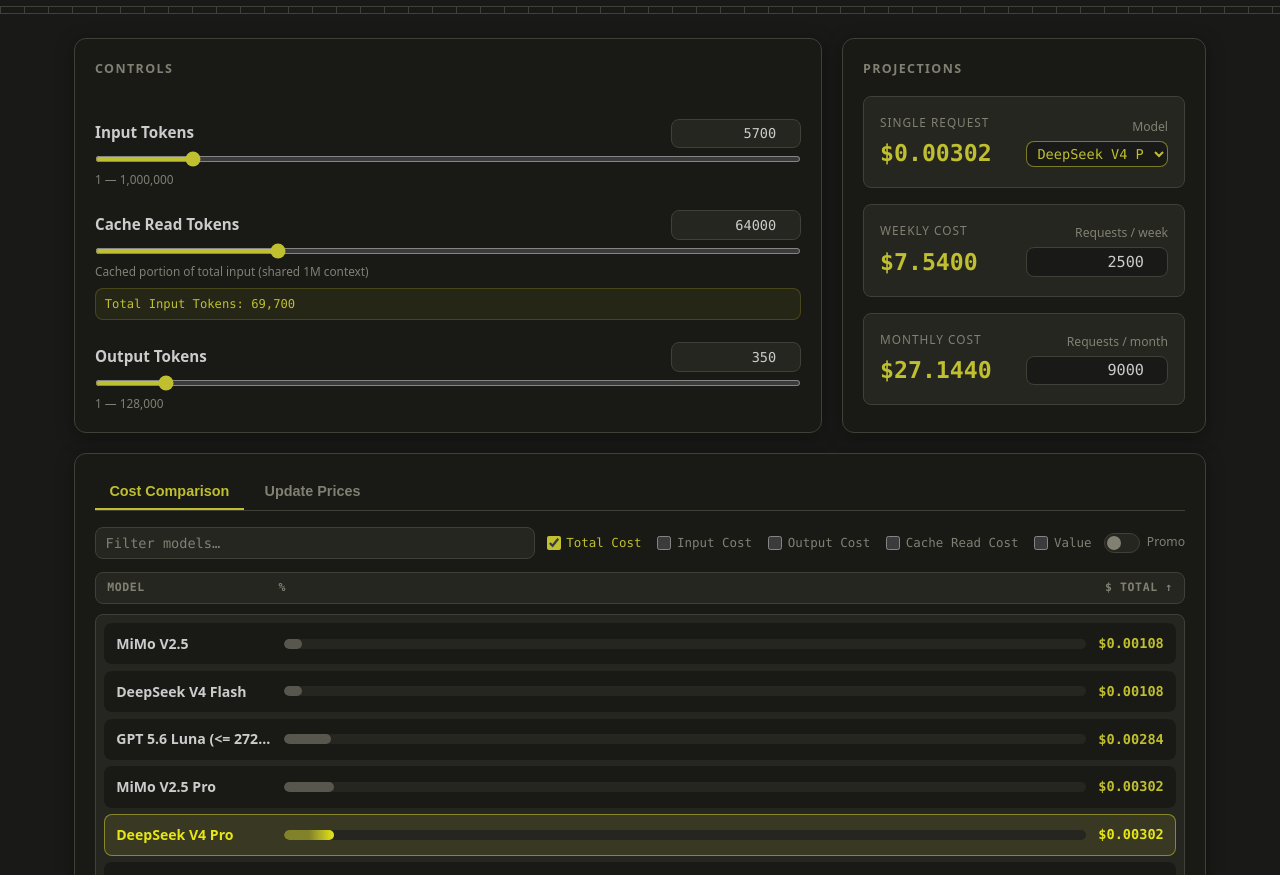
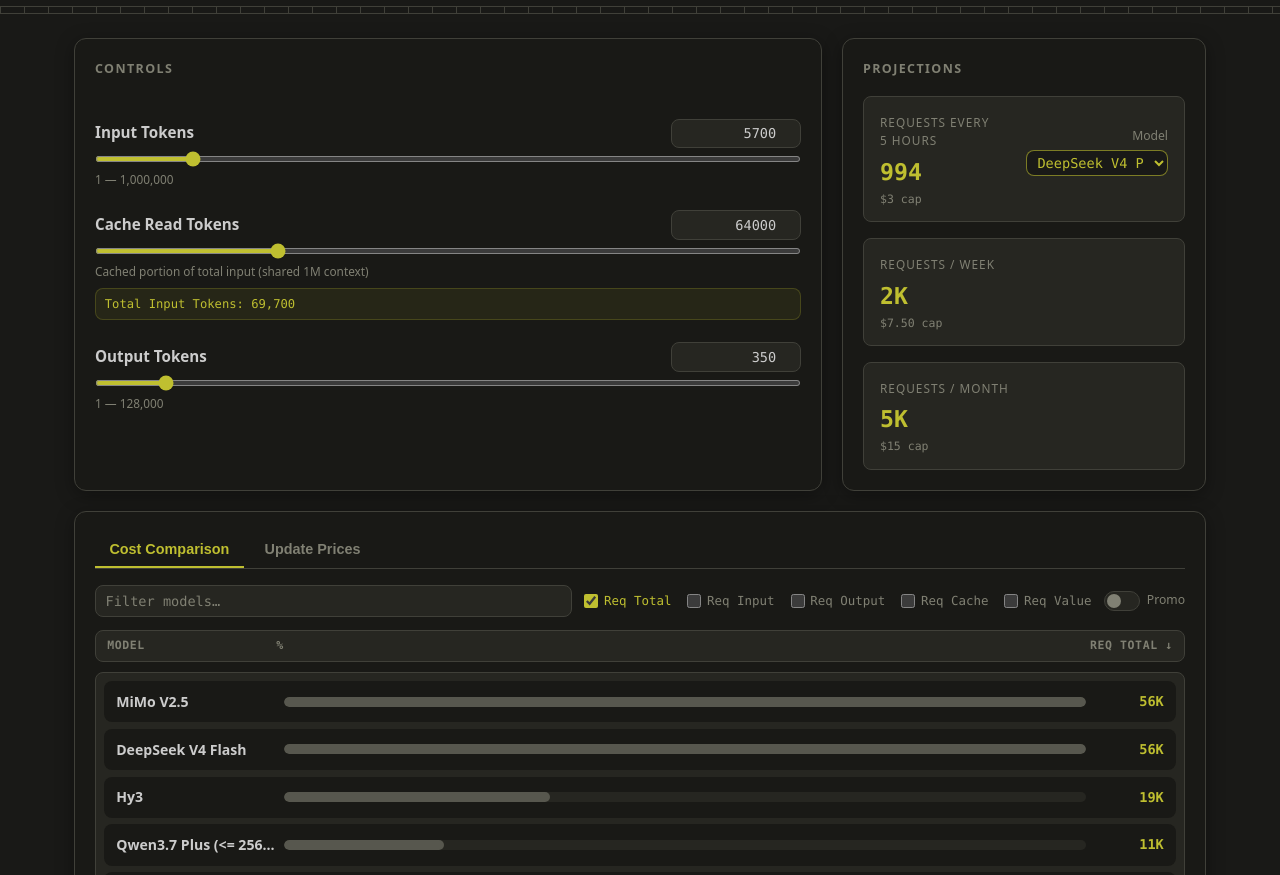
Before and after one commit to Asura7170/opencode-go-cost-visualizer, a website: page index.html in a window 1280 px wide. Shown: the part 66-941 px from the top of the page. Drawn offline with Linux system fonts and the light colour scheme.

Commit message:
feat: show quotas as requests with K formatting and fixed windows

```diff
--- a/app.js
+++ b/app.js
@@ -16,6 +16,8 @@ const MIN_CACHE = 0;
 const EXP_K_INPUT = 2.5;
 const EXP_K_CACHE = 2.0;
 const EXP_K_OUTPUT = 3.0;
+
+const QUOTA_FRACTIONS = { fiveHours: 0.2, week: 0.5, month: 1.0 };
 
 const defaultModels = [
   { name: "Grok 4.5", input: 2.00, output: 6.00, cacheRead: 0.30, promoMultiplier: 1, monthlyLimitUsd: 15 },
@@ -46,12 +48,10 @@ const state = {
   inputTokens: 1000,
   outputTokens: 2000,
   cacheReadTokens: 100000,
-  weeklyRequests: 300,
-  monthlyRequests: 1000,
   selectedModelName: "DeepSeek V4 Pro",
   filterText: "",
   sortKey: "total",
-  sortDesc: false,
+  sortDesc: true,
   showPromo: false,
   models: []
 };
@@ -87,6 +87,31 @@ function fmt(n) {
   return `$${n.toFixed(4)}`;
 }
 
+function quotaForWindow(monthlyLimitUsd, window) {
+  const f = QUOTA_FRACTIONS[window] ?? 1;
+  return (Number(monthlyLimitUsd) || 0) * f;
+}
+
+function requestsFor(cost, quota) {
+  if (!isFinite(quota) || quota <= 0) return 0;
+  if (!isFinite(cost) || cost <= 0) return Infinity;
+  return Math.floor(quota / cost);
+}
+
+function formatQuotaUsd(n) {
+  if (!isFinite(n) || n === 0) return "$0";
+  const fixed = n.toFixed(2).replace(/\.00$/, "");
+  return `$${fixed}`;
+}
+
+function formatRequests(n) {
+  if (!isFinite(n)) return n === Infinity ? "∞" : "0";
+  if (n <= 0) return "0";
+  if (n >= 1_000_000) return `${Math.round(n / 1_000_000)}M`;
+  if (n >= 1000) return `${Math.round(n / 1000)}K`;
+  return tokenFormatter.format(Math.floor(n));
+}
+
 function getEffectiveModels() {
   return state.models;
 }
@@ -116,16 +141,20 @@ function getSelectedModel(effectiveModels) {
   }
   const tierModels = eff.filter((m) => isQwenTierActive(m.name));
   const pool = tierModels.length ? tierModels : eff;
-  let cheapest = pool[0];
-  let minCost = calculateCost(cheapest, state.inputTokens, state.outputTokens, state.cacheReadTokens);
+  let best = pool[0];
+  let bestReq = requestsFor(calculateCost(best, state.inputTokens, state.outputTokens, state.cacheReadTokens), best.monthlyLimitUsd || 0);
+  let bestCost = calculateCost(best, state.inputTokens, state.outputTokens, state.cacheReadTokens);
   for (let i = 1; i < pool.length; i++) {
-    const c = calculateCost(pool[i], state.inputTokens, state.outputTokens, state.cacheReadTokens);
-    if (c < minCost) {
-      minCost = c;
-      cheapest = pool[i];
+    const m = pool[i];
+    const c = calculateCost(m, state.inputTokens, state.outputTokens, state.cacheReadTokens);
+    const req = requestsFor(c, m.monthlyLimitUsd || 0);
+    if (req > bestReq || (req === bestReq && c < bestCost)) {
+      bestReq = req;
+      bestCost = c;
+      best = m;
     }
   }
-  return { model: cheapest, isAuto: true };
+  return { model: best, isAuto: true };
 }
 
 function sliderToTokens(pos, min, max, step, k) {
@@ -247,17 +276,28 @@ function renderAll() {
 
 function updateProjections(selectedResult) {
   const result = selectedResult ?? getSelectedModel();
+  const ids = ["quota5h", "quotaWeek", "quotaMonth"];
+  const hintIds = ["quota5hHint", "quotaWeekHint", "quotaMonthHint"];
+  const windows = ["fiveHours", "week", "month"];
   if (!result) {
-    $("singleCost").textContent = "$0.0000";
-    $("weeklyCost").textContent = "$0.0000";
-    $("monthlyCost").textContent = "$0.0000";
+    ids.forEach((id) => { const el = $(id); if (el) el.textContent = "0"; });
+    hintIds.forEach((id) => { const el = $(id); if (el) el.textContent = ""; });
     return;
   }
   const { model: selected } = result;
   const cost = calculateCost(selected, state.inputTokens, state.outputTokens, state.cacheReadTokens);
-  $("singleCost").textContent = fmt(cost);
-  $("weeklyCost").textContent = fmt(cost * (state.weeklyRequests || 0));
-  $("monthlyCost").textContent = fmt(cost * (state.monthlyRequests || 0));
+  const mLimit = selected.monthlyLimitUsd || 0;
+  windows.forEach((w, i) => {
+    const quota = quotaForWindow(mLimit, w);
+    const req = requestsFor(cost, quota);
+    const el = $(ids[i]);
+    const hint = $(hintIds[i]);
+    if (el) {
+      el.textContent = formatRequests(req);
+      el.title = isFinite(cost) && cost > 0 ? `${formatQuotaUsd(quota)} cap @ ${fmt(cost)}/req` : `${formatQuotaUsd(quota)} cap`;
+    }
+    if (hint) hint.textContent = `${formatQuotaUsd(quota)} cap`;
+  });
 }
 
 function updateCacheHelper() {
@@ -328,14 +368,22 @@ function renderCostComparison(effectiveModels, selectedResult) {
       const outputCost = (state.outputTokens * m.output) / 1_000_000 / multiplier;
       const cacheCost = (state.cacheReadTokens * m.cacheRead) / 1_000_000 / multiplier;
       const totalCost = inputCost + outputCost + cacheCost;
-      const efficiency = (m.monthlyLimitUsd || 0) / 60;
+      const qMonth = m.monthlyLimitUsd || 0;
+      const reqTotal = requestsFor(totalCost, qMonth);
+      const reqInput = requestsFor(inputCost, qMonth);
+      const reqOutput = requestsFor(outputCost, qMonth);
+      const reqCache = requestsFor(cacheCost, qMonth);
       return {
         model: m,
-        total: totalCost,
-        input: inputCost,
-        output: outputCost,
-        cache: cacheCost,
-        value: efficiency
+        total: reqTotal,
+        input: reqInput,
+        output: reqOutput,
+        cache: reqCache,
+        value: reqTotal,
+        _costTotal: totalCost,
+        _costInput: inputCost,
+        _costOutput: outputCost,
+        _costCache: cacheCost
       };
     })
     .filter(({ model: m }) => {
@@ -347,15 +395,17 @@ function renderCostComparison(effectiveModels, selectedResult) {
     const key = state.sortKey || "name";
     const desc = state.sortDesc;
     let cmp;
+    const rankVal = (v) => (v === Infinity ? Number.MAX_SAFE_INTEGER : v);
     switch (key) {
-      case "total": cmp = a.total - b.total; break;
-      case "input": cmp = a.input - b.input; break;
-      case "output": cmp = a.output - b.output; break;
-      case "cache": cmp = a.cache - b.cache; break;
-      case "value": cmp = a.value - b.value; break;
+      case "total": cmp = rankVal(a.total) - rankVal(b.total); break;
+      case "input": cmp = rankVal(a.input) - rankVal(b.input); break;
+      case "output": cmp = rankVal(a.output) - rankVal(b.output); break;
+      case "cache": cmp = rankVal(a.cache) - rankVal(b.cache); break;
+      case "value": cmp = rankVal(a.value) - rankVal(b.value); break;
       case "name": cmp = a.model.name.localeCompare(b.model.name); break;
-      default: cmp = a.total - b.total;
+      default: cmp = rankVal(a.total) - rankVal(b.total);
     }
+    if (cmp === 0 && key !== "name") cmp = a.model.name.localeCompare(b.model.name);
     return desc ? -cmp : cmp;
   });
 
@@ -371,7 +421,8 @@ function renderCostComparison(effectiveModels, selectedResult) {
   header.style.display = "";
 
   const barKey = state.sortKey || "total";
-  const barMax = Math.max(...eff.map((r) => r[barKey]), 0);
+  const finiteForBar = (v) => (v === Infinity ? Number.MAX_SAFE_INTEGER : (Number.isFinite(v) ? v : 0));
+  const barMax = Math.max(...eff.map((r) => r[barKey] === "name" ? 0 : finiteForBar(r[barKey])), 0);
 
   const valueCols = visibleCols.length;
   const promoCol = state.showPromo ? 1 : 0;
@@ -398,17 +449,20 @@ function renderCostComparison(effectiveModels, selectedResult) {
   const result = selectedResult ?? getSelectedModel(effectiveModels);
   const highlightedKey = result ? normalizeName(result.model.name) : null;
 
-  eff.forEach(({ model: m, total, input, output, cache, value: eff }) => {
+  eff.forEach(({ model: m, total, input, output, cache, value: eff, _costTotal, _costInput, _costOutput, _costCache }) => {
     const isHighlighted = highlightedKey && normalizeName(m.name) === highlightedKey;
     const cls = `cost-row${isHighlighted ? " highlighted" : ""}`;
     const row = createEl("div", cls);
     row.style.opacity = isQwenTierActive(m.name) ? "" : "0.35";
     row.style.gridTemplateColumns = gridCols;
-    row.title = `${m.name} — ${fmt(total)} per request`;
+    const costMap = { total: _costTotal, input: _costInput, output: _costOutput, cache: _costCache, value: _costTotal };
+    const quotaHint = formatQuotaUsd(m.monthlyLimitUsd || 0);
+    row.title = `${m.name} — ${fmt(_costTotal)} per request · ${quotaHint} monthly cap`;
 
     row.appendChild(createEl("span", "cost-name", m.name));
 
-    const barVal = (state.sortKey && state.sortKey !== "name") ? ({ total, input, output, cache, value: eff })[state.sortKey] : total;
+    const rawBarVal = (state.sortKey && state.sortKey !== "name") ? ({ total, input, output, cache, value: eff })[state.sortKey] : total;
+    const barVal = rawBarVal === Infinity ? Number.MAX_SAFE_INTEGER : (Number.isFinite(rawBarVal) ? rawBarVal : 0);
     const barWrap = createEl("div", "cost-bar-wrap");
     const bar = createEl("div", "cost-bar");
     bar.style.width = `${barMax > 0 ? (barVal / barMax) * 100 : 0}%`;
@@ -417,12 +471,15 @@ function renderCostComparison(effectiveModels, selectedResult) {
 
     const vals = { total, input, output, cache, value: eff };
     visibleCols.forEach((col) => {
-      if (col === "value") {
-        const cls = m.monthlyLimitUsd < 60 ? "cost-cell cost-cell--low" : "cost-cell";
-        row.appendChild(createEl("span", cls, `$${m.monthlyLimitUsd}`));
-      } else {
-        row.appendChild(createEl("span", "cost-cell", fmt(vals[col])));
+      const v = vals[col];
+      const cell = createEl("span", "cost-cell", formatRequests(v));
+      const costForCol = costMap[col];
+      if (isFinite(costForCol) && costForCol > 0) {
+        cell.title = `${quotaHint} cap @ ${fmt(costForCol)}/req`;
+      } else if (v === Infinity) {
+        cell.title = `${quotaHint} cap · cost-free`;
       }
+      row.appendChild(cell);
     });
 
     if (state.showPromo) {
@@ -598,16 +655,7 @@ function setupImportHandlers() {
   });
 }
 
-function setupRequestInputs() {
-  $("weeklyRequests").addEventListener("input", (e) => {
-    state.weeklyRequests = clamp(Number(e.target.value) || 0, 0, 1e9);
-    scheduleRender();
-  });
-  $("monthlyRequests").addEventListener("input", (e) => {
-    state.monthlyRequests = clamp(Number(e.target.value) || 0, 0, 1e9);
-    scheduleRender();
-  });
-}
+function setupRequestInputs() {}
 
 function setupModelSelect() {
   const select = $("modelSelect");
@@ -700,11 +748,11 @@ function setupHeaderSort() {
 }
 
 const COL_SHORT = {
-  total: "$ Total",
-  input: "$ Input",
-  output: "$ Output",
-  cache: "$ Cache Read",
-  value: "Value"
+  total: "Req Total",
+  input: "Req Input",
+  output: "Req Output",
+  cache: "Req Cache",
+  value: "Req Value"
 };
 
 function init() {
@@ -724,16 +772,6 @@ function init() {
     Number($("cacheReadTokensNum").value) || MIN_CACHE,
     MIN_CACHE,
     MAX_TOTAL_CONTEXT
-  );
-  state.weeklyRequests = clamp(
-    Number($("weeklyRequests").value) || 0,
-    0,
-    1e9
-  );
-  state.monthlyRequests = clamp(
-    Number($("monthlyRequests").value) || 0,
-    0,
-    1e9
   );
 
   if (state.inputTokens + state.cacheReadTokens > MAX_TOTAL_CONTEXT) {
--- a/index.html
+++ b/index.html
@@ -123,10 +123,9 @@
                 <h2 class="panel-title">Projections</h2>
                 <div class="cards">
                     <div class="card card-row">
-                        <span class="card-label">Single Request</span>
-                        <output class="card-value" id="singleCost"
-                            >$0.0000</output
-                        >
+                        <span class="card-label">Requests every 5 hours</span>
+                        <output class="card-value" id="quota5h">—</output>
+                        <span class="card-hint" id="quota5hHint">$12 cap</span>
                         <div class="card-select-wrap">
                             <label class="card-select-label" for="modelSelect"
                                 >Model</label
@@ -137,39 +136,19 @@
                                 </option>
                             </select>
                             <output class="card-auto" id="cardAuto" hidden
-                                >auto: cheapest</output
+                                >auto: most requests</output
                             >
                         </div>
                     </div>
                     <div class="card card-row">
-                        <span class="card-label">Weekly Cost</span>
-                        <output class="card-value" id="weeklyCost"
-                            >$0.0000</output
-                        >
-                        <label class="card-input">
-                            <span>Requests / week</span>
-                            <input
-                                type="number"
-                                id="weeklyRequests"
-                                min="0"
-                                value="2500"
-                            />
-                        </label>
+                        <span class="card-label">Requests / week</span>
+                        <output class="card-value" id="quotaWeek">—</output>
+                        <span class="card-hint" id="quotaWeekHint">$30 cap</span>
                     </div>
                     <div class="card card-row">
-                        <span class="card-label">Monthly Cost</span>
-                        <output class="card-value" id="monthlyCost"
-                            >$0.0000</output
-                        >
-                        <label class="card-input">
-                            <span>Requests / month</span>
-                            <input
-                                type="number"
-                                id="monthlyRequests"
-                                min="0"
-                                value="9000"
-                            />
-                        </label>
+                        <span class="card-label">Requests / month</span>
+                        <output class="card-value" id="quotaMonth">—</output>
+                        <span class="card-hint" id="quotaMonthHint">$60 cap</span>
                     </div>
                 </div>
             </section>
@@ -223,23 +202,23 @@
                             <legend class="sr-only">Show columns</legend>
                             <label class="col-check">
                                 <input type="checkbox" data-col="total" checked />
-                                Total Cost
+                                Req Total
                             </label>
                             <label class="col-check">
                                 <input type="checkbox" data-col="input" />
-                                Input Cost
+                                Req Input
                             </label>
                             <label class="col-check">
                                 <input type="checkbox" data-col="output" />
-                                Output Cost
+                                Req Output
                             </label>
                             <label class="col-check">
                                 <input type="checkbox" data-col="cache" />
-                                Cache Read Cost
+                                Req Cache
                             </label>
                             <label class="col-check">
                                 <input type="checkbox" data-col="value" />
-                                Value
+                                Req Value
                             </label>
                         </fieldset>
                         <label class="promo-toggle">
--- a/styles.css
+++ b/styles.css
@@ -459,6 +459,14 @@
         font-size: 0.7rem;
         color: var(--muted);
         font-family: var(--mono);
+    }
+
+    .card-hint {
+        font-family: var(--mono);
+        font-size: 0.72rem;
+        color: var(--muted);
+        grid-column: 1;
+        line-height: 1;
     }
 
     @starting-style {
```
